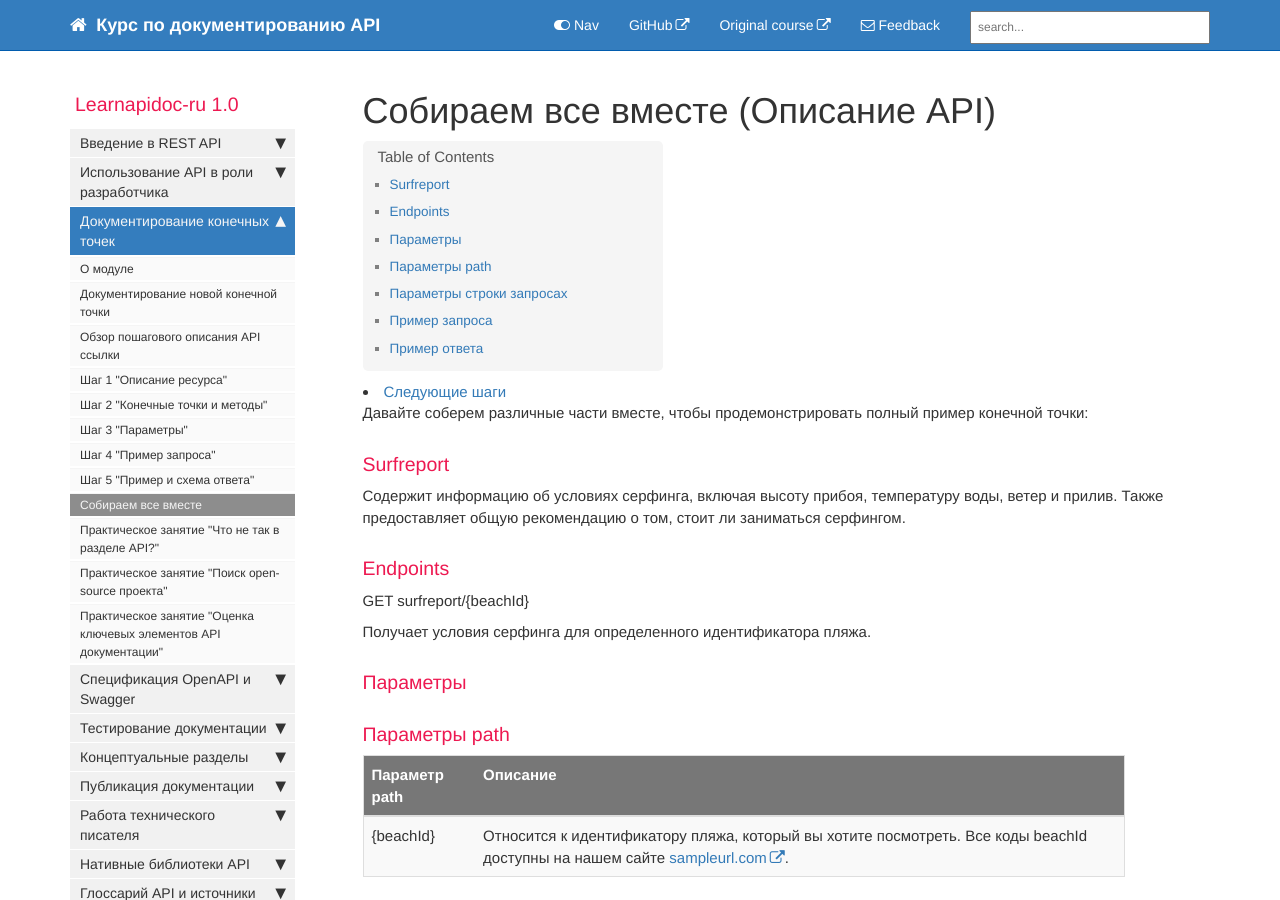
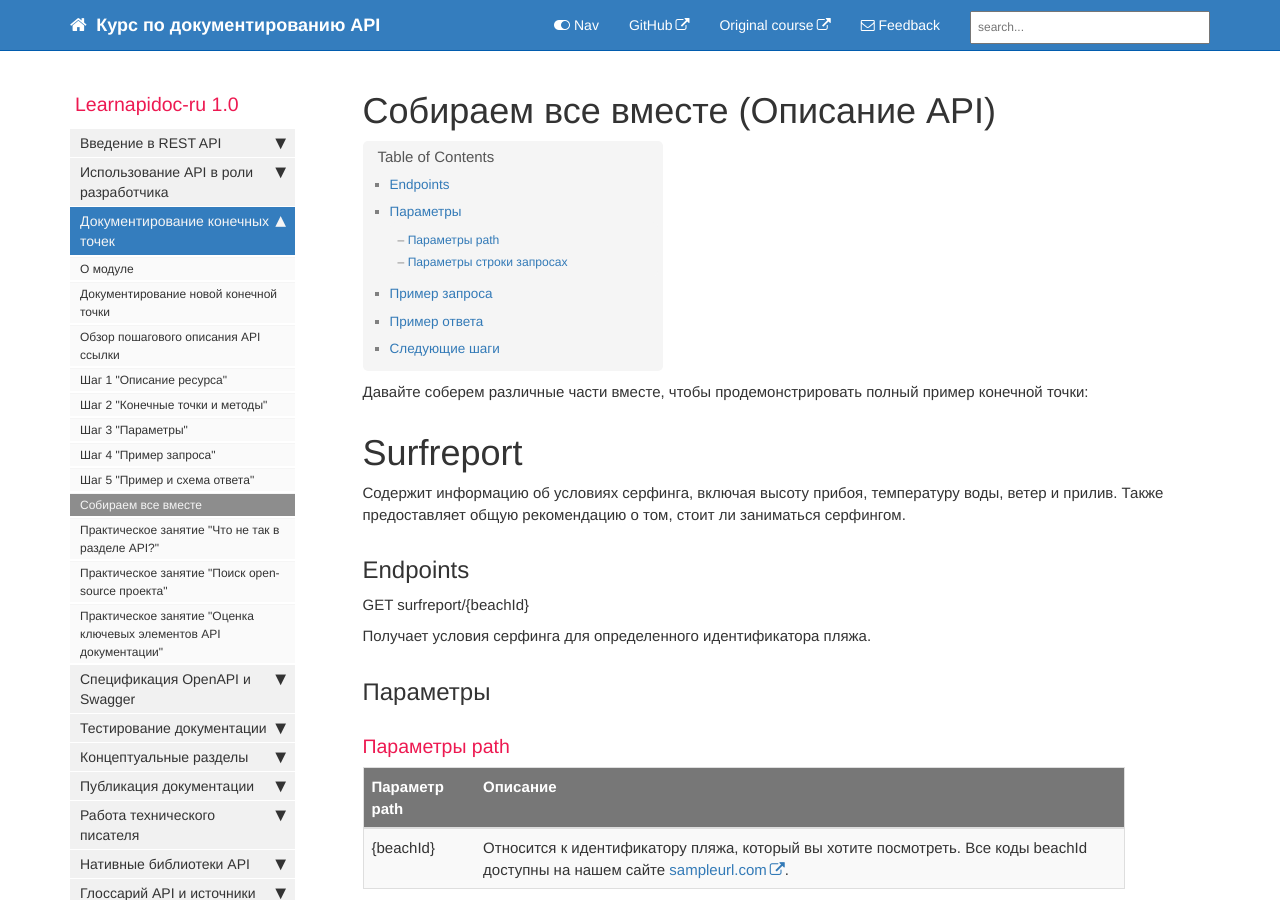
Before and after one commit to Starkovden/Starkovden.github.io, a Jekyll site: the page built from pages/documenting-api-endpoints/putt-all-together.md, in a window 1280 px wide and 900 px high. Built offline with Jekyll 4.4.1, drawn with Linux system fonts in a browser that asks for light colours; nearby versions of some CDN libraries; comment, search, counter and statistics services are not loaded.

Commit message:
поправил хэдеры раздела

````diff
--- a/pages/documenting-api-endpoints/putt-all-together.md
+++ b/pages/documenting-api-endpoints/putt-all-together.md
@@ -8,17 +8,17 @@
 
 Давайте соберем различные части вместе, чтобы продемонстрировать полный пример конечной точки:
 
-### Surfreport
+# Surfreport
 
 Содержит информацию об условиях серфинга, включая высоту прибоя, температуру воды, ветер и прилив. Также предоставляет общую рекомендацию о том, стоит ли заниматься серфингом.
 
-### Endpoints
+## Endpoints
 
 GET surfreport/{beachId}
 
 Получает условия серфинга для определенного идентификатора пляжа.
 
-### Параметры
+## Параметры
 
 ### Параметры path
 
@@ -33,13 +33,13 @@
 | days | Optional | Количество дней, включаемых в ответ. По умолчанию = 3 | Integer |
 | time | Optional | При указании времени в ответе будет выводиться только указанный час | Integer. Unix format (ms since 1970) UTC |
 
-### Пример запроса
+## Пример запроса
 
 ```js
 curl -I -X GET "https://api.openweathermap.org/data/2.5/surfreport?zip=95050&appid=fd4698c940c6d1da602a70ac34f0b147&units=imperial&days=2"
 ```
 
-### Пример ответа
+## Пример ответа
 
 Ниже пример ответа конечной точки `surfreport/{beachId}`
 
````
